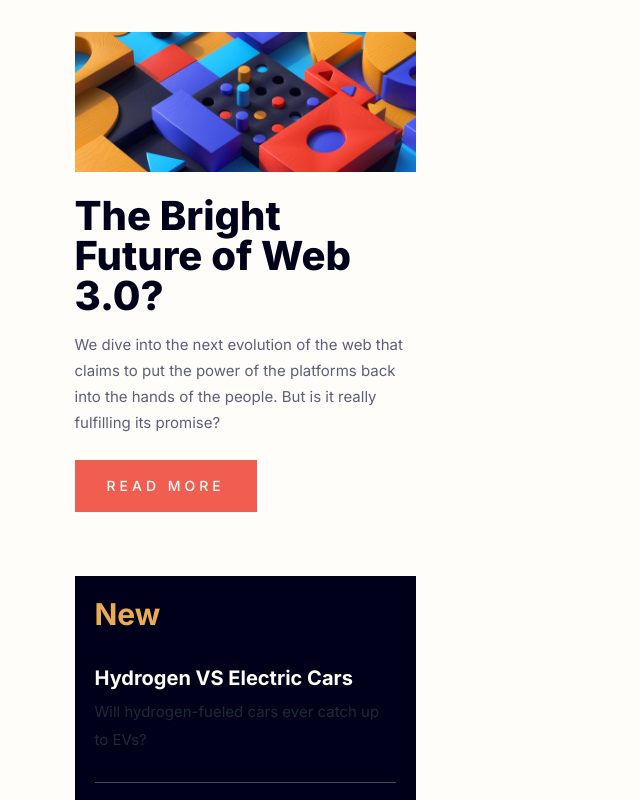
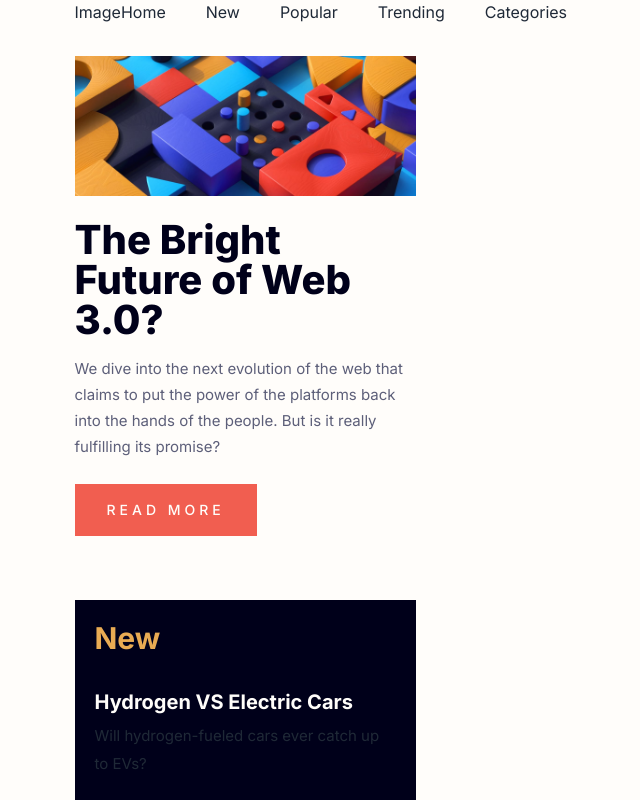
Before and after one commit to chungvuiloong/news-landing-page, a Next.js app: page / in a window 1280 px wide. Shown: the top 800 px of the page, without its empty margins (395-1035 px from the left). Built offline with nearby package versions, Linux system fonts and the light colour scheme.

Commit message:
Removed unused code. Import Nav.

```diff
--- a/src/app/page.tsx
+++ b/src/app/page.tsx
@@ -1,6 +1,6 @@
 import HeadLineImage from '@/components/HeadLineImage'
 import Headline from '@/components/Headline'
-// import HeadlineParagraph from '@/components/HeadlineParagraph'
+import Nav from '@/components/Nav'
 import NewPost from '@/components/NewPost'
 import TopThree from '@/components/TopThree'
 
@@ -9,41 +9,14 @@ export default function Home() {
   return (
     <main>
         <div className='container mx-auto'>
+            <Nav />
             <div className='2xl:grid grid-cols-3 flex flex-col 2xl:gap-8 gap-0'>
-
-                    <HeadLineImage />
-                    <Headline />
-
-
-
-                    <NewPost />
-                     <TopThree />
-
-                {/* <div className='basis-1/3'>
-                    <NewPost />
-                </div> */}
+                <HeadLineImage />
+                <Headline />
+                <NewPost />
+                <TopThree />
             </div>
-            {/* <TopThree /> */}
         </div>
     </main>
   )
 }
-
-// Home
-// New
-// Popular
-// Trending
-// Categories
-
-
-
-// New
-
-// Hydrogen VS Electric Cars
-// Will hydrogen-fueled cars ever catch up to EVs?
-
-// The Downsides of AI Artistry
-// What are the possible adverse effects of on-demand AI image generation?
-
-// Is VC Funding Drying Up?
-// Private funding by VC firms is down 50% YOY. We take a look at what that means.
```
